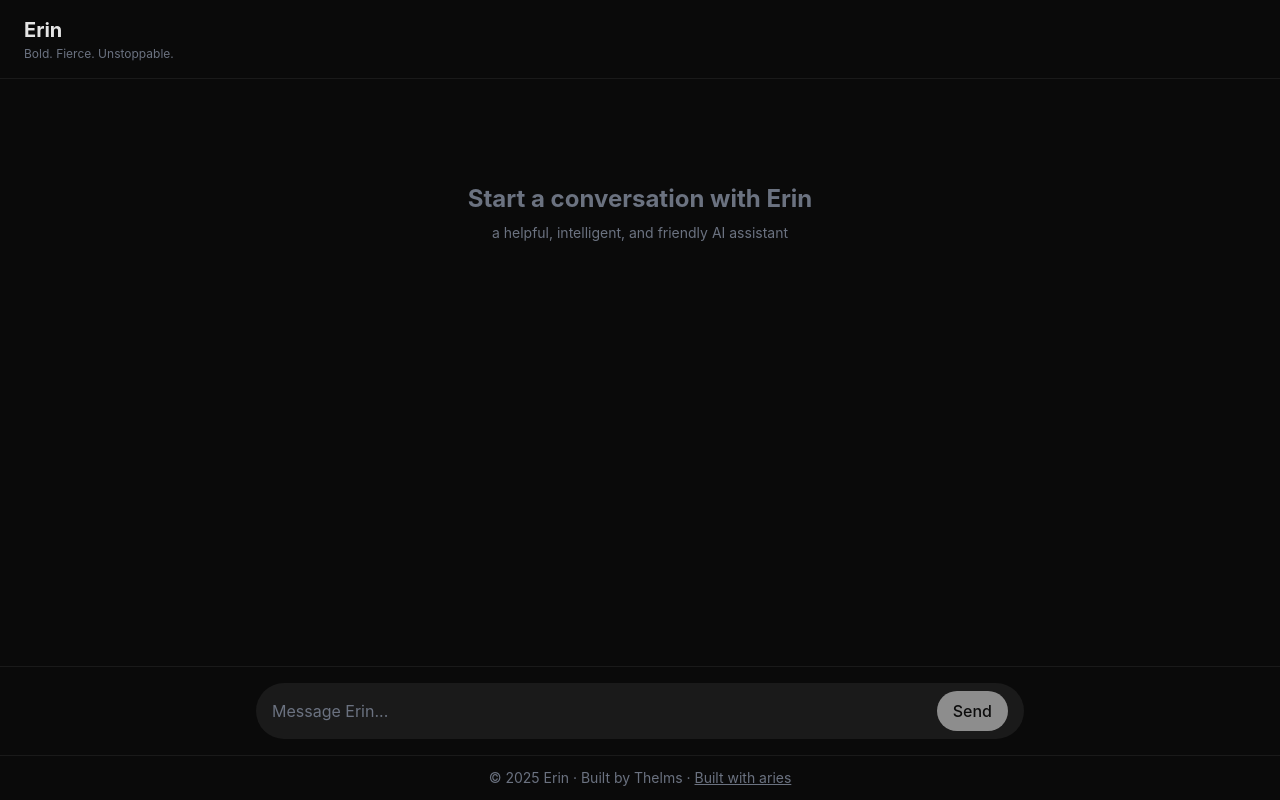
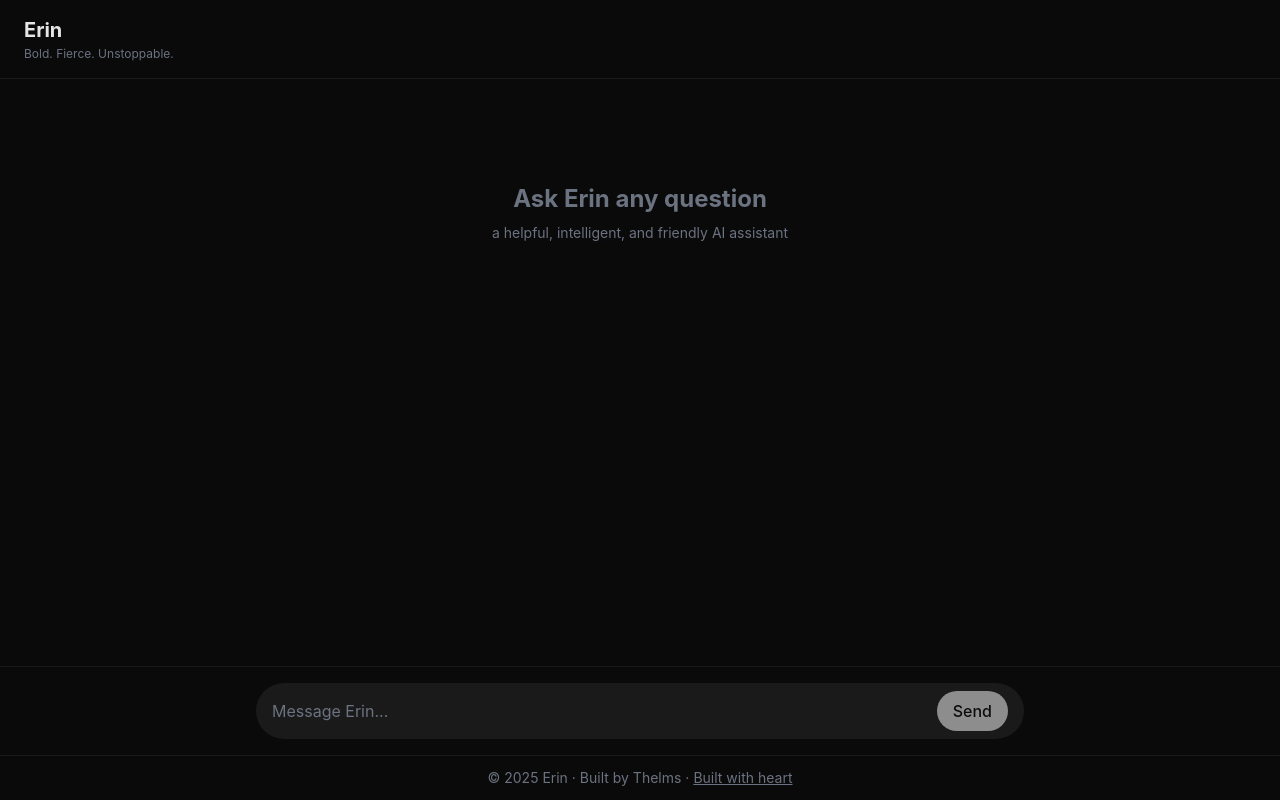
Before and after one commit to tabbey27-code/Aries-chatbot, a Next.js app: page / in a window 1280 px wide. Built offline with nearby package versions, Linux system fonts and the light colour scheme.

Commit message:
Update page.tsx

```diff
--- a/app/page.tsx
+++ b/app/page.tsx
@@ -63,7 +63,7 @@ export default function Home() {
           'Content-Type': 'application/json',
         },
         body: JSON.stringify({
-          model: 'Aries 1.3 code',
+          model: 'Aries 1.3',
           messages: [systemMessage, ...messages, userMessage],
         }),
       });
@@ -108,7 +108,7 @@ export default function Home() {
         <div className="max-w-3xl mx-auto space-y-6">
           {messages.length === 0 && (
             <div className="text-center text-gray-500 mt-20">
-              <h2 className="text-2xl font-bold mb-2">Start a conversation with {AI_NAME}</h2>
+              <h2 className="text-2xl font-bold mb-2">Ask {AI_NAME} any question</h2>
               <p className="text-sm">{AI_DESCRIPTION}</p>
             </div>
           )}
@@ -175,7 +175,7 @@ export default function Home() {
         <p>
           © {new Date().getFullYear()} {AI_NAME} · Built by {ONWER_NAME} ·
           <a href="https://github.com/Doytechsolutionsinc/Aries-chatbot" target="_blank" className="underline ml-1 hover:text-white">
-            Built with aries
+            Built with heart
           </a>
         </p>
       </footer>
```
